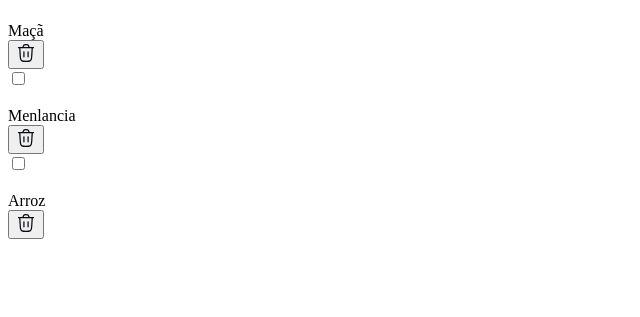
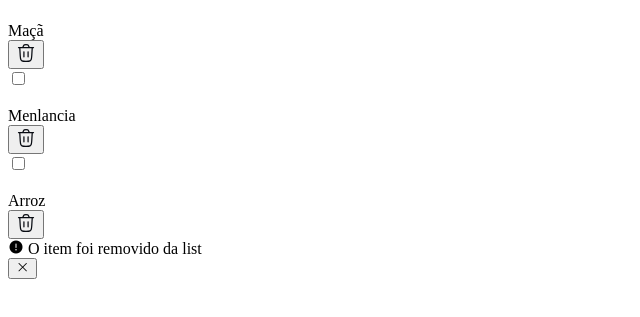
Before and after one commit to GabrielPeixinho11ATI/QuickList, a plain HTML site: page index.html in a window 1280 px wide. Shown: the part 171-488 px from the top of the page, without its empty margins (0-640 px from the left). Drawn offline with nearby package versions, Linux system fonts and the light colour scheme.

Commit message:
adição daultima parte do index.html,a div.warning e fim da primeira versão do HTML

```diff
--- a/index.html
+++ b/index.html
@@ -73,6 +73,16 @@
                 </button>
             </div>
         </section>
+
+        <div class="warning">
+            <div>
+                <i class="ph ph-warning-circle ph-fill"></i>
+                <span>O item foi removido da list</span>
+            </div>
+            <button>
+                <i class="ph ph-x"></i>
+            </button>
+        </div>
     </main>
 </body>
 </html>
```
